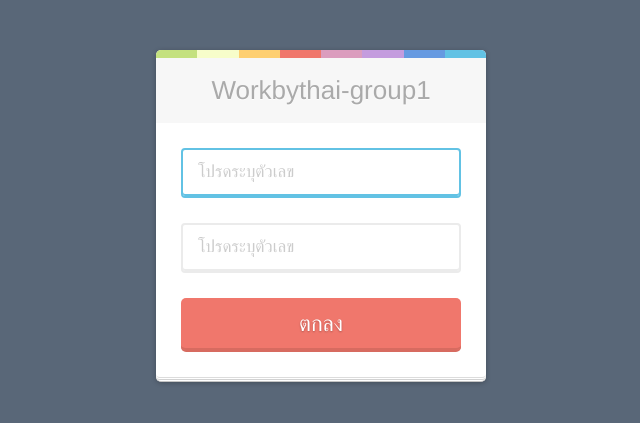
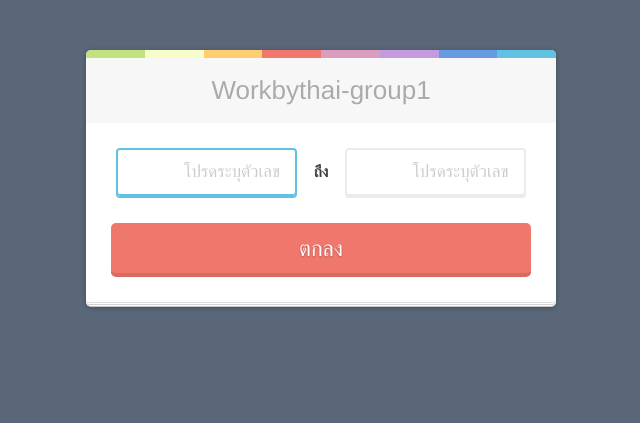
Before and after one commit to pennicilin/workbythai-group1, a CodeIgniter app: page /database/ in a window 1280 px wide. Shown: the top 423 px of the page, without its empty margins (319-959 px from the left). Run offline with CodeIgniter, Linux system fonts and the light colour scheme.

Commit message:
Edit css

```diff
--- a/application/views/welcome_message.php
+++ b/application/views/welcome_message.php
@@ -16,8 +16,11 @@ defined('BASEPATH') OR exit('No direct script access allowed');
 <body>
   <form class="sign-up">
     <h1 class="sign-up-title">Workbythai-group1</h1>
-    <input type="text" class="sign-up-input" placeholder="โปรดระบุตัวเลข" autofocus onkeypress='return event.charCode >= 48 && event.charCode <= 57'>
-    <input type="password" class="sign-up-input" placeholder="โปรดระบุตัวเลข" onkeypress='return event.charCode >= 48 && event.charCode <= 57'>
+	<center>
+    <input type="text" name="num1" style="text-align:right;" class="sign-up-input" placeholder="โปรดระบุตัวเลข" autofocus onkeypress='return event.charCode >= 48 && event.charCode <= 57' required>
+	<span style="font-weight: bold; font-size: 120%;">&nbsp;&nbsp; ถึง &nbsp;&nbsp;</span>
+    <input type="text" name="num2" style="text-align:right;" class="sign-up-input" placeholder="โปรดระบุตัวเลข" onkeypress='return event.charCode >= 48 && event.charCode <= 57' required>
+	</center>
     <input type="submit" value="ตกลง" class="sign-up-button">
   </form>
 
--- a/css/style.css
+++ b/css/style.css
@@ -114,7 +114,7 @@ body {
 .sign-up {
   position: relative;
   margin: 50px auto;
-  width: 280px;
+  width: 420px;
   padding: 33px 25px 29px;
   background: white;
   border-bottom: 1px solid #c4c4c4;
@@ -173,7 +173,7 @@ input {
 }
 
 .sign-up-input {
-  width: 100%;
+  width: 43%;
   height: 50px;
   margin-bottom: 25px;
   padding: 0 15px 2px;
```
